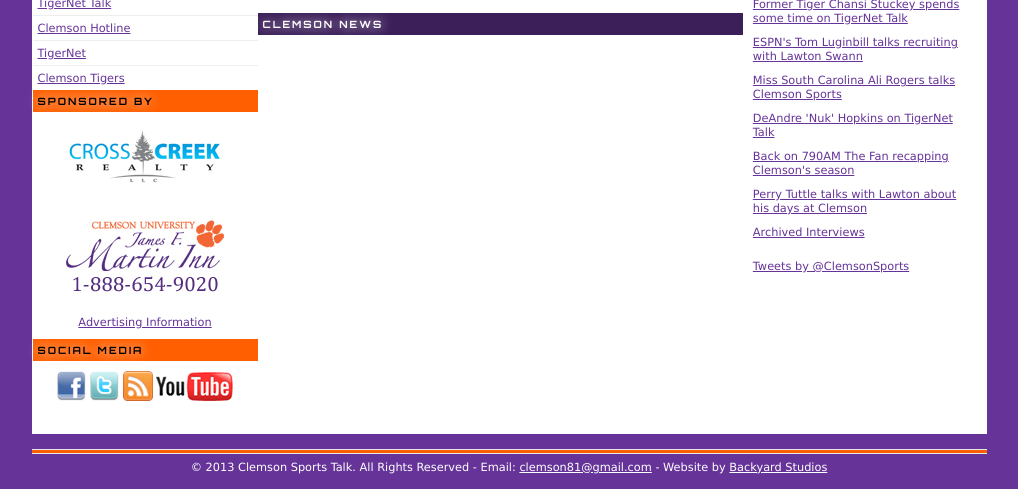
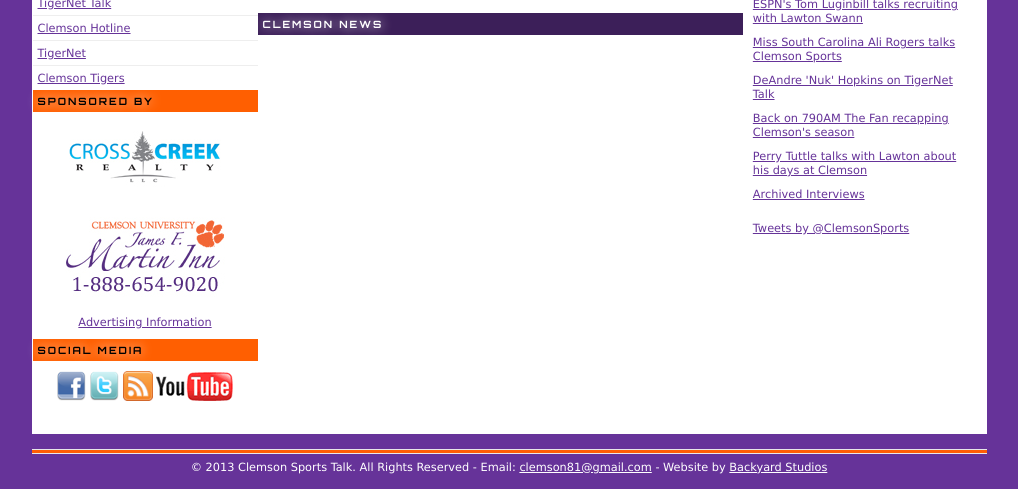
Before and after one commit to clemsonsportstalk/clemsonsportstalk, a Jekyll site: the page built from index.html, in a window 1280 px wide. Shown: the part 429-918 px from the top of the page, without its empty margins (131-1149 px from the left). Built offline with Jekyll 4.4.1, drawn with Linux system fonts in a browser that asks for light colours; nearby versions of some CDN libraries; Markdown is read by kramdown in place of the engine named in the settings; comment, search, counter and statistics services are not loaded.

Commit message:
Remove Iterview

```diff
--- a/index.html
+++ b/index.html
@@ -83,12 +83,6 @@
         </p>
 
         <p>
-          <a href='http://chirb.it/mKyOs9'>
-            Former Tiger Chansi Stuckey spends some time on TigerNet Talk
-          </a>
-        </p>
-
-        <p>
           <a href='http://chirb.it/59rm7B'>
             ESPN's Tom Luginbill talks recruiting with Lawton Swann
           </a>
```
Also changed, not shown: 1 other file.
